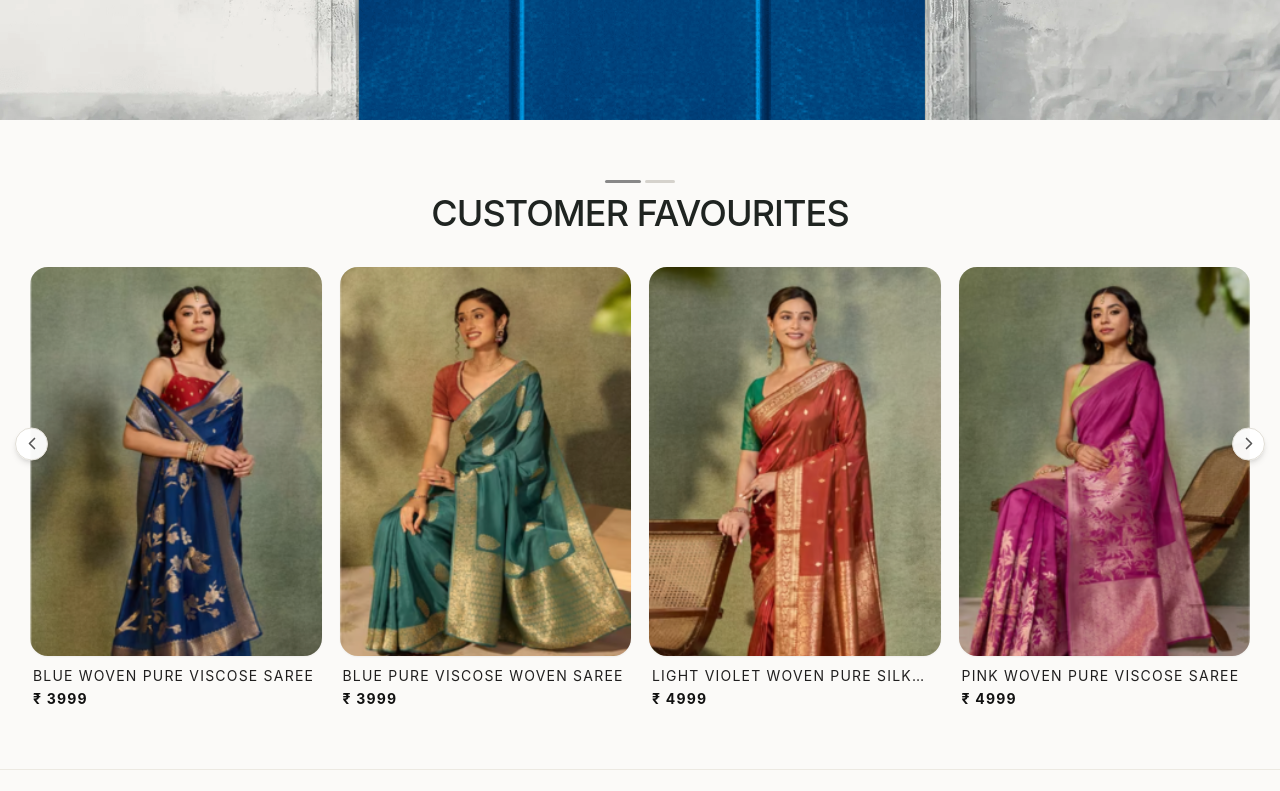
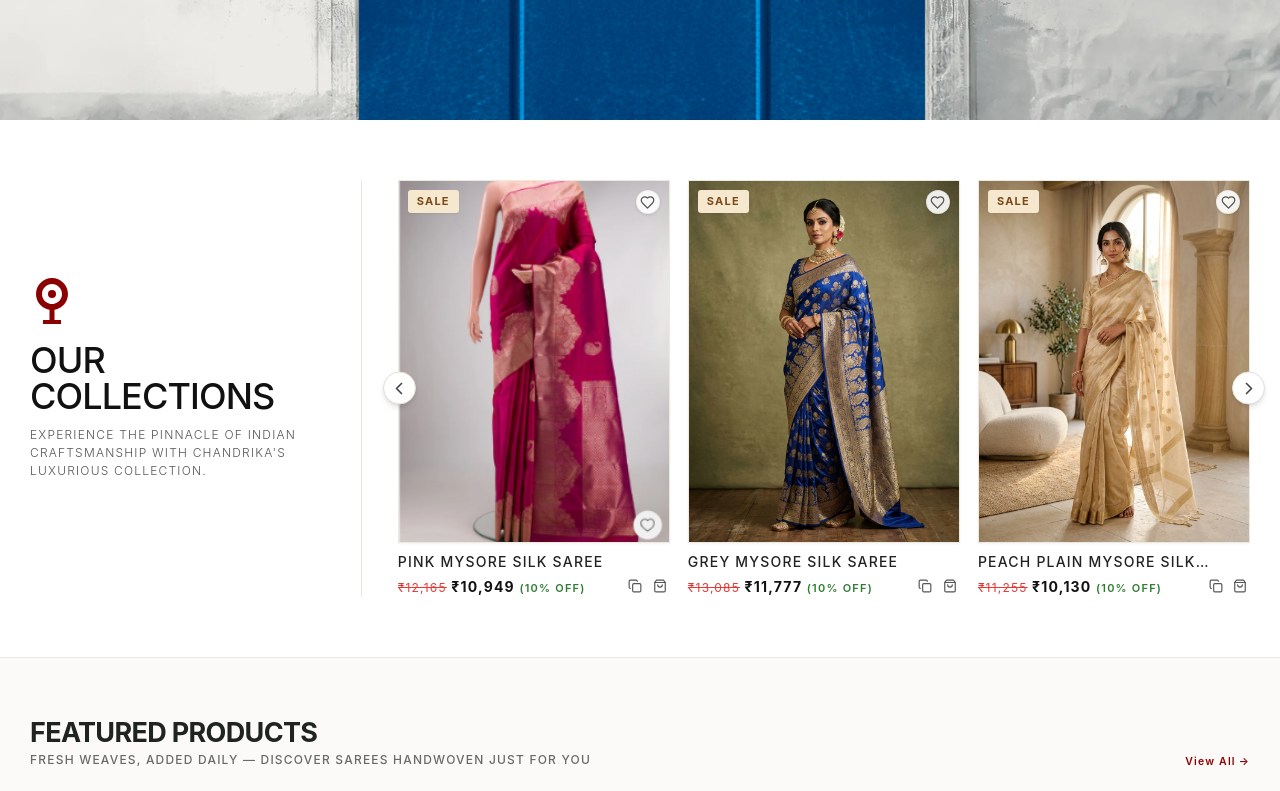
Before and after one commit to janagamsathwikpatel-art/chandrika-bridal-site, a Next.js app: page / in a window 1280 px wide. Shown: the part 1480-2271 px from the top of the page. Built offline with nearby package versions, Linux system fonts and the light colour scheme.

Commit message:
feat: redesign Customer Favourites section matching Pothys layout with left info panel, Peacock emblem, Sale badges, and strikethrough pricing

```diff
--- a/src/components/CustomerFavourites.tsx
+++ b/src/components/CustomerFavourites.tsx
@@ -2,51 +2,72 @@
 
 import { useState } from "react";
 import Image from "next/image";
-import { ChevronLeft, ChevronRight } from "lucide-react";
+import { ChevronLeft, ChevronRight, Heart, ShoppingBag, Copy } from "lucide-react";
 
 interface SareeCard {
   id: string;
   name: string;
-  price: string;
+  originalPrice: string;
+  salePrice: string;
+  discount: string;
   image: string;
+  badge?: string;
 }
 
 const FAVOURITE_SAREES: SareeCard[] = [
   {
     id: "cf-01",
-    name: "Blue Woven Pure Viscose Saree",
-    price: "₹ 3999",
-    image: "/images/fav-blue-woven.png",
+    name: "Pink Mysore Silk Saree",
+    originalPrice: "₹12,165",
+    salePrice: "₹10,949",
+    discount: "(10% OFF)",
+    badge: "Sale",
+    image: "/images/kanjivaram-pink-pure-silk.png",
   },
   {
     id: "cf-02",
-    name: "Blue Pure Viscose Woven Saree",
-    price: "₹ 3999",
-    image: "/images/fav-teal-woven.png",
+    name: "Grey Mysore Silk Saree",
+    originalPrice: "₹13,085",
+    salePrice: "₹11,777",
+    discount: "(10% OFF)",
+    badge: "Sale",
+    image: "/images/blue-woven-pure-silk-saree.jpg",
   },
   {
     id: "cf-03",
-    name: "Light Violet Woven Pure Silk Cotton Maheshwari Saree",
-    price: "₹ 4999",
-    image: "/images/fav-rust-maheshwari.png",
+    name: "Peach Plain Mysore Silk Saree",
+    originalPrice: "₹11,255",
+    salePrice: "₹10,130",
+    discount: "(10% OFF)",
+    badge: "Sale",
+    image: "/images/chanderi-tissue-gold-saree.jpg",
   },
   {
     id: "cf-04",
-    name: "Pink Woven Pure Viscose Saree",
-    price: "₹ 4999",
-    image: "/images/fav-pink-viscose.png",
+    name: "Royal Crimson Kanjivaram Silk Saree",
+    originalPrice: "₹54,330",
+    salePrice: "₹48,900",
+    discount: "(10% OFF)",
+    badge: "Sale",
+    image: "/images/royal-kanjivaram-bridal-saree.jpg",
   },
   {
     id: "cf-05",
-    name: "Royal Ivory Gold Woven Banarasi Saree",
-    price: "₹ 5499",
+    name: "Gold Woven Banarasi Brocade Saree",
+    originalPrice: "₹43,890",
+    salePrice: "₹39,500",
+    discount: "(10% OFF)",
+    badge: "Sale",
     image: "/images/banarasi-gold-brocade-saree.jpg",
   },
   {
     id: "cf-06",
-    name: "Champagne Gold Woven Chanderi Tissue Saree",
-    price: "₹ 4499",
-    image: "/images/chanderi-tissue-gold-saree.jpg",
+    name: "Teal Pure Paithani Silk Saree",
+    originalPrice: "₹38,330",
+    salePrice: "₹34,500",
+    discount: "(10% OFF)",
+    badge: "Sale",
+    image: "/images/paithani-peacock-teal-saree.jpg",
   },
 ];
 
@@ -58,36 +79,59 @@ export default function CustomerFavourites({ onOpenInquiry }: CustomerFavourites
   const [startIndex, setStartIndex] = useState(0);
 
   const prevSlide = () => {
-    setStartIndex((prev) => (prev > 0 ? prev - 1 : FAVOURITE_SAREES.length - 4));
+    setStartIndex((prev) => (prev > 0 ? prev - 1 : FAVOURITE_SAREES.length - 3));
   };
 
   const nextSlide = () => {
-    setStartIndex((prev) => (prev < FAVOURITE_SAREES.length - 4 ? prev + 1 : 0));
+    setStartIndex((prev) => (prev < FAVOURITE_SAREES.length - 3 ? prev + 1 : 0));
   };
 
   return (
-    <section id="customer-favourites" className="w-full bg-[#fbfaf8] py-14 md:py-20 px-4 md:px-10 relative border-b border-[#ece9e2]">
-      <div className="max-w-[1440px] mx-auto relative">
-        {/* Slider pill indicator matching user reference */}
-        <div className="flex items-center justify-center gap-1.5 mb-4">
-          <span className="w-12 h-1 bg-[#888888] rounded-full inline-block" />
-          <span className="w-10 h-1 bg-[#d5d2cc] rounded-full inline-block" />
+    <section
+      id="customer-favourites"
+      className="w-full bg-[#ffffff] py-14 md:py-20 px-4 md:px-10 relative border-b border-[#ece9e2]"
+    >
+      <div className="max-w-[1440px] mx-auto flex flex-col lg:flex-row items-stretch gap-8 lg:gap-12 relative">
+
+        {/* ── LEFT BRAND INFO COLUMN (Pothys Style) ── */}
+        <div className="lg:w-[28%] flex flex-col justify-center text-left py-4 pr-4 border-b lg:border-b-0 lg:border-r border-[#eae7e0]">
+          {/* Traditional Handloom Peacock Motif Logo */}
+          <div className="mb-4">
+            <svg
+              width="44"
+              height="52"
+              viewBox="0 0 44 52"
+              fill="none"
+              xmlns="http://www.w3.org/2000/svg"
+              className="text-[#8B0000]"
+            >
+              <path
+                d="M22 0C13.2 0 6 7.2 6 16C6 24 12 30.5 19.5 31.8V42H13V46H31V42H24.5V31.8C32 30.5 38 24 38 16C38 7.2 30.8 0 22 0ZM22 26C16.5 26 12 21.5 12 16C12 10.5 16.5 6 22 6C27.5 6 32 10.5 32 16C32 21.5 27.5 26 22 26Z"
+                fill="currentColor"
+              />
+              <circle cx="22" cy="16" r="4" fill="#8B0000" />
+            </svg>
+          </div>
+
+          {/* Heading in Elegant Serif */}
+          <h2 className="text-3xl md:text-4xl lg:text-5xl font-serif text-[#111111] tracking-tight leading-tight mb-4">
+            Our Collections
+          </h2>
+
+          {/* Descriptive Text matching Pothys screenshot */}
+          <p className="text-sm md:text-base text-[#555555] font-light leading-relaxed mb-6 max-w-sm">
+            Experience the pinnacle of Indian craftsmanship with Chandrika&apos;s luxurious collection.
+          </p>
         </div>
 
-        {/* ── Heading: Customer Favourites ── */}
-        <div className="mb-8 md:mb-12 text-center">
-          <h2 className="text-2xl sm:text-3xl md:text-4xl lg:text-5xl font-sans font-medium text-[#1f2421] tracking-tight">
-            Customer Favourites
-          </h2>
-        </div>
+        {/* ── RIGHT CAROUSEL COLUMN (3-Card Slider matching Pothys Screenshot) ── */}
+        <div className="lg:w-[72%] relative flex items-center">
 
-        {/* ── Carousel with Left & Right Navigation Controls ── */}
-        <div className="relative group/carousel">
           {/* Left Arrow Button */}
           <button
             onClick={prevSlide}
-            aria-label="Previous Saree"
-            className="absolute -left-3 md:-left-5 top-[40%] -translate-y-1/2 z-30 w-9 h-9 md:w-11 md:h-11 rounded-full bg-white/95 border border-[#e2dfd7] shadow-md flex items-center justify-center text-[#555] hover:text-[#000] hover:bg-white hover:scale-105 transition-all duration-200"
+            aria-label="Previous Collection"
+            className="absolute -left-3 md:-left-5 top-1/2 -translate-y-1/2 z-30 w-9 h-9 md:w-11 md:h-11 rounded-full bg-white border border-[#e2dfd7] shadow-md flex items-center justify-center text-[#444] hover:text-[#000] hover:scale-105 transition-all duration-200"
           >
             <ChevronLeft size={20} />
           </button>
@@ -95,44 +139,99 @@ export default function CustomerFavourites({ onOpenInquiry }: CustomerFavourites
           {/* Right Arrow Button */}
           <button
             onClick={nextSlide}
-            aria-label="Next Saree"
-            className="absolute -right-3 md:-right-5 top-[40%] -translate-y-1/2 z-30 w-9 h-9 md:w-11 md:h-11 rounded-full bg-white/95 border border-[#e2dfd7] shadow-md flex items-center justify-center text-[#555] hover:text-[#000] hover:bg-white hover:scale-105 transition-all duration-200"
+            aria-label="Next Collection"
+            className="absolute -right-3 md:-right-5 top-1/2 -translate-y-1/2 z-30 w-9 h-9 md:w-11 md:h-11 rounded-full bg-white border border-[#e2dfd7] shadow-md flex items-center justify-center text-[#444] hover:text-[#000] hover:scale-105 transition-all duration-200"
           >
             <ChevronRight size={20} />
           </button>
 
-          {/* ── 4-Column Product Cards with Rounded Corners matching screenshot ── */}
-          <div className="grid grid-cols-1 sm:grid-cols-2 lg:grid-cols-4 gap-4 md:gap-6 overflow-hidden">
-            {FAVOURITE_SAREES.slice(startIndex, startIndex + 4).map((saree) => (
+          {/* 3-Product Grid Row */}
+          <div className="w-full grid grid-cols-1 sm:grid-cols-2 lg:grid-cols-3 gap-4 md:gap-6 overflow-hidden">
+            {FAVOURITE_SAREES.slice(startIndex, startIndex + 3).map((saree) => (
               <div
                 key={saree.id}
                 onClick={onOpenInquiry}
                 className="cursor-pointer group flex flex-col text-left transition-transform duration-300 hover:-translate-y-1"
               >
-                {/* Rounded Image Card matching user screenshot (rounded-2xl md:rounded-3xl) */}
-                <div className="relative aspect-[3/4] w-full rounded-2xl md:rounded-3xl overflow-hidden bg-[#ebe8e2] shadow-sm group-hover:shadow-md transition-shadow">
+                {/* Image Container with Top-Left Sale Badge & Top-Right Wishlist Heart */}
+                <div className="relative aspect-[3/4] w-full overflow-hidden bg-[#f7f5f0] border border-[#eee9df] shadow-sm group-hover:shadow-md transition-shadow">
                   <Image
                     src={saree.image}
                     alt={saree.name}
                     fill
                     className="object-cover object-center group-hover:scale-105 transition-transform duration-500 ease-out"
-                    sizes="(max-width: 640px) 100vw, (max-width: 1024px) 50vw, 25vw"
+                    sizes="(max-width: 640px) 100vw, (max-width: 1024px) 50vw, 33vw"
                   />
+
+                  {/* Top-Left Sale Badge */}
+                  {saree.badge && (
+                    <span className="absolute top-3 left-3 bg-[#f5e8cf] text-[#7a4918] font-bold text-[11px] px-3 py-1 rounded shadow-sm">
+                      {saree.badge}
+                    </span>
+                  )}
+
+                  {/* Top-Right Circular Wishlist Heart */}
+                  <button
+                    onClick={(e) => {
+                      e.stopPropagation();
+                    }}
+                    aria-label="Wishlist"
+                    className="absolute top-3 right-3 w-8 h-8 rounded-full bg-white/90 border border-black/5 shadow flex items-center justify-center text-[#555] hover:text-[#8B0000] hover:scale-110 transition-all"
+                  >
+                    <Heart size={15} />
+                  </button>
                 </div>
 
-                {/* Caption below image */}
-                <div className="mt-3.5 px-1 flex flex-col gap-1">
-                  <h3 className="text-[13px] md:text-[14px] text-[#201f1f] font-normal leading-snug line-clamp-1 group-hover:underline">
+                {/* Product Caption below image matching Pothys screenshot */}
+                <div className="mt-3 flex flex-col gap-1">
+                  <h3 className="text-[13px] md:text-[14px] text-[#222222] font-medium leading-snug line-clamp-1 group-hover:underline">
                     {saree.name}
                   </h3>
-                  <p className="text-[13px] md:text-[14px] font-bold text-[#111111]">
-                    {saree.price}
-                  </p>
+
+                  {/* Pricing row with Strikethrough + Sale Price + % OFF + Action Icons */}
+                  <div className="flex items-center justify-between mt-0.5">
+                    <div className="flex items-baseline gap-1.5 flex-wrap">
+                      <span className="text-[11px] md:text-[12px] text-[#e53935] line-through font-normal">
+                        {saree.originalPrice}
+                      </span>
+                      <span className="text-[13px] md:text-[14px] font-bold text-[#111111]">
+                        {saree.salePrice}
+                      </span>
+                      <span className="text-[10px] md:text-[11px] font-semibold text-[#2e7d32]">
+                        {saree.discount}
+                      </span>
+                    </div>
+
+                    {/* Action Icons on Bottom Right */}
+                    <div className="flex items-center gap-1.5 text-[#555555]">
+                      <button
+                        onClick={(e) => {
+                          e.stopPropagation();
+                          onOpenInquiry?.();
+                        }}
+                        aria-label="Quick View"
+                        className="p-1 hover:text-black transition-colors"
+                      >
+                        <Copy size={14} />
+                      </button>
+                      <button
+                        onClick={(e) => {
+                          e.stopPropagation();
+                          onOpenInquiry?.();
+                        }}
+                        aria-label="Add to Bag"
+                        className="p-1 hover:text-black transition-colors"
+                      >
+                        <ShoppingBag size={14} />
+                      </button>
+                    </div>
+                  </div>
                 </div>
               </div>
             ))}
           </div>
         </div>
+
       </div>
     </section>
   );
```
